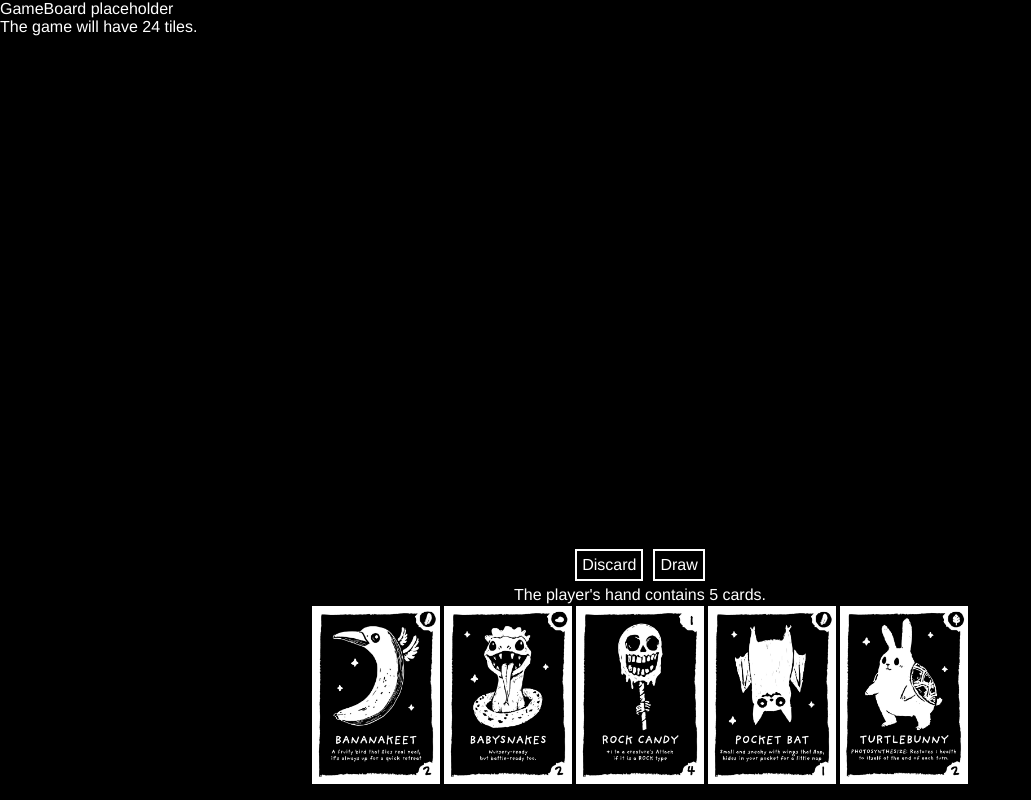
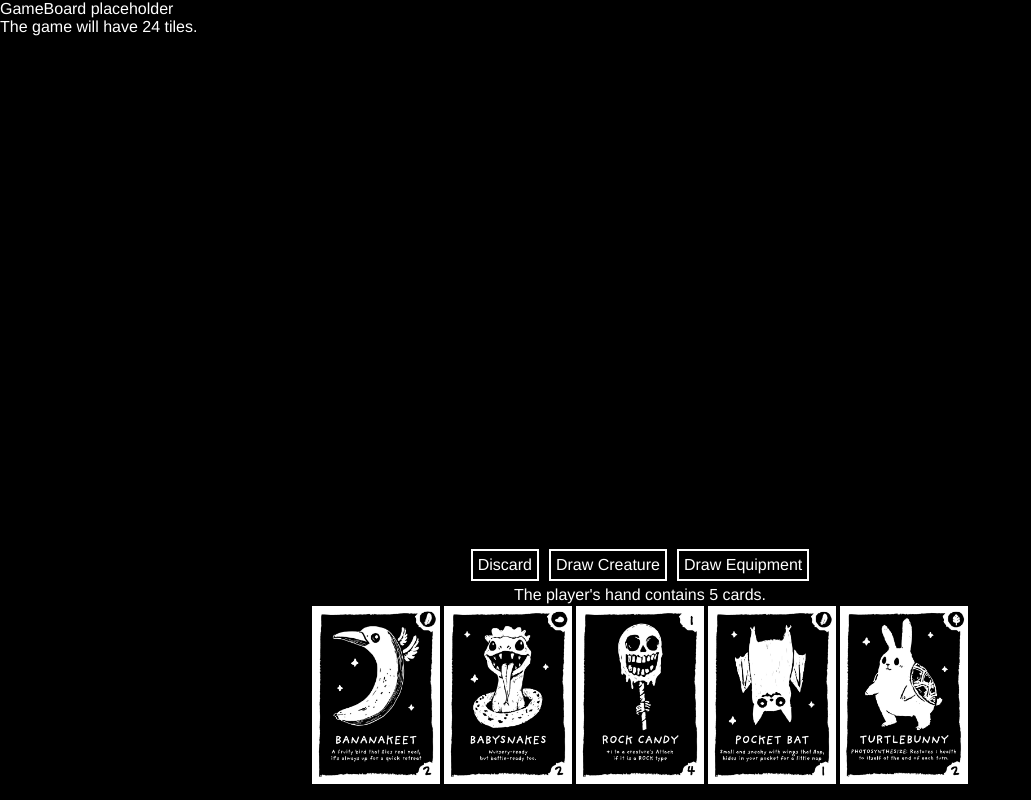
Before and after one commit to aeolion7/pet-games, a Vue app: page / in a window 1280 px wide. Shown: the whole page, without its empty margins (0-1031 px from the left). Built offline with nearby package versions, Linux system fonts and the light colour scheme.

Commit message:
add draw creature/equipment card buttons

```diff
--- a/src/components/PlayerHand.vue
+++ b/src/components/PlayerHand.vue
@@ -15,8 +15,6 @@ const playerHand = ref([
   { petName: "PocketBat", type: "creature", id: 4 },
   { petName: "TurtleBunny", type: "creature", id: 5 }
 ]);
-
-// TODO: these functions could be cleaned up and combined
 
 function drawCreatureCard() {
   const newCard = { petName: generateRandomCreatureCard(), type: "creature", id: cardIdRef.value++ };
@@ -49,7 +47,8 @@ function generateRandomEquipmentCard() {
 <template>
   <div id="player-hand">
     <button @click="discardLastCard">Discard</button>
-    <button @click="drawEquipmentCard">Draw</button>
+    <button @click="drawCreatureCard">Draw Creature</button>
+    <button @click="drawEquipmentCard">Draw Equipment</button>
     <p>The player's hand contains {{ numCards }} cards.</p>
     <GameCard v-for="card in playerHand" :key="card.id" :pet-name="card.petName" :tool-name="card.toolName"
       :card-type="card.type" />
```
